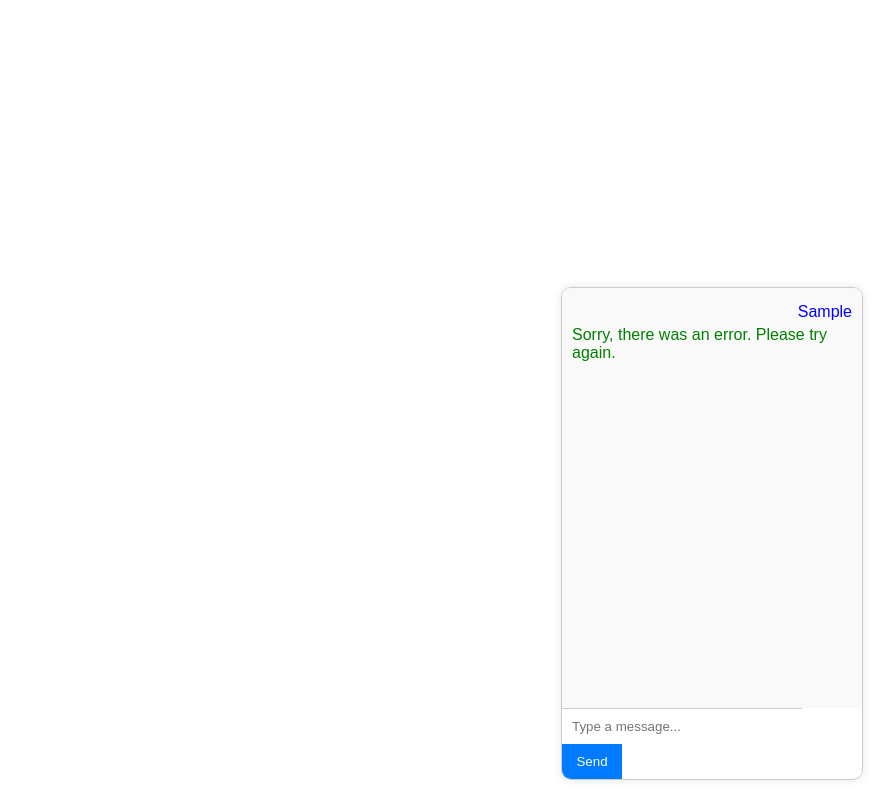
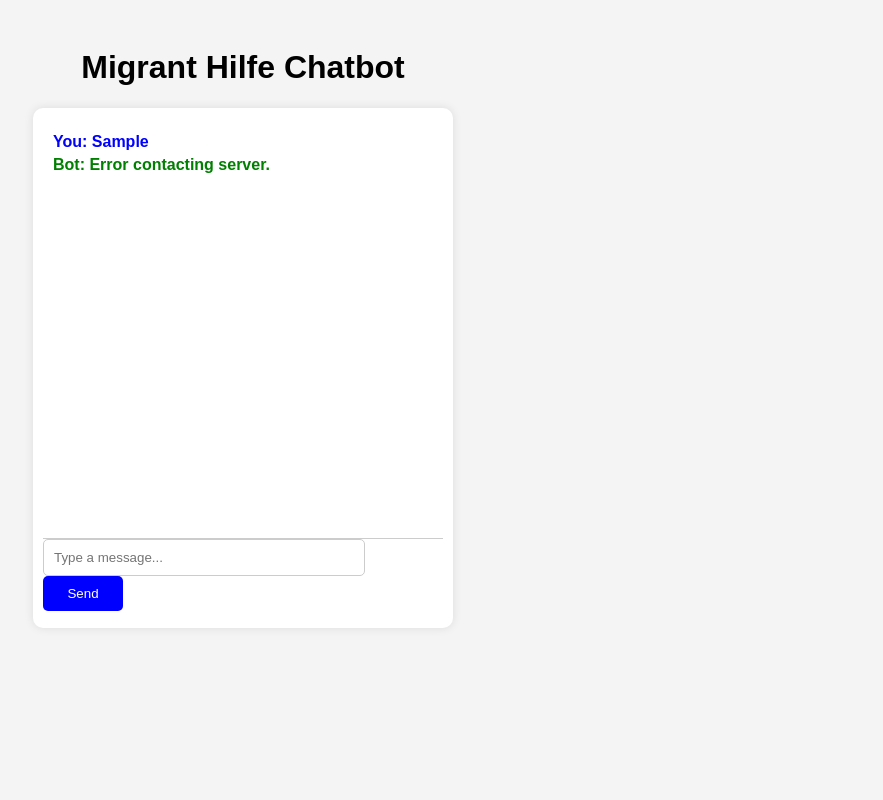
Before and after one commit to Sansanich114/migrant-hilfe-chatbot, a website: page index.html in a window 1280 px wide. Both pictures are taken after typing "Sample" into the empty fields and a click on the button "Send". Shown: the whole page, without its empty margins (397-1280 px from the left). Drawn offline with Linux system fonts and the light colour scheme; no server answers.

Commit message:
Added chatbot UI to website

```diff
--- a/index.html
+++ b/index.html
@@ -5,106 +5,93 @@
     <meta name="viewport" content="width=device-width, initial-scale=1.0">
     <title>Migrant Hilfe Chatbot</title>
     <style>
-        /* Basic styling for the chat interface */
+        body {
+            font-family: Arial, sans-serif;
+            text-align: center;
+            background-color: #f4f4f4;
+            padding: 20px;
+        }
         #chat-container {
-            width: 300px;
-            position: fixed;
-            bottom: 20px;
-            right: 20px;
-            border: 1px solid #ccc;
+            width: 400px;
+            height: 500px;
+            margin: auto;
+            background: white;
             border-radius: 10px;
             box-shadow: 0 0 10px rgba(0, 0, 0, 0.1);
-            overflow: hidden;
-            font-family: Arial, sans-serif;
+            display: flex;
+            flex-direction: column;
+            padding: 10px;
         }
         #chat-box {
-            height: 400px;
+            flex-grow: 1;
             overflow-y: auto;
             padding: 10px;
-            background-color: #f9f9f9;
+            border-bottom: 1px solid #ccc;
+            max-height: 400px;
         }
-        #userInput {
-            width: 80%;
+        #user-input {
+            width: 75%;
             padding: 10px;
-            border: none;
-            border-top: 1px solid #ccc;
-            box-sizing: border-box;
+            border: 1px solid #ccc;
+            border-radius: 5px;
         }
-        #sendButton {
+        #send-button {
             width: 20%;
             padding: 10px;
+            background: blue;
+            color: white;
             border: none;
-            background-color: #007bff;
-            color: white;
             cursor: pointer;
-        }
-        #sendButton:hover {
-            background-color: #0056b3;
+            border-radius: 5px;
         }
         .message {
+            text-align: left;
             margin: 5px 0;
         }
-        .user {
-            text-align: right;
+        .user-message {
             color: blue;
+            font-weight: bold;
         }
-        .bot {
-            text-align: left;
+        .bot-message {
             color: green;
+            font-weight: bold;
         }
     </style>
 </head>
 <body>
+    <h1>Migrant Hilfe Chatbot</h1>
     <div id="chat-container">
         <div id="chat-box"></div>
-        <input type="text" id="userInput" placeholder="Type a message...">
-        <button id="sendButton">Send</button>
+        <input type="text" id="user-input" placeholder="Type a message...">
+        <button id="send-button">Send</button>
     </div>
+
     <script>
-        // JavaScript to handle user interaction and communication with the server
-        document.getElementById('sendButton').addEventListener('click', sendMessage);
-        document.getElementById('userInput').addEventListener('keypress', function(e) {
-            if (e.key === 'Enter') {
-                sendMessage();
-            }
-        });
+        document.getElementById("send-button").addEventListener("click", function() {
+            let userMessage = document.getElementById("user-input").value.trim();
+            if (!userMessage) return;
 
-        function sendMessage() {
-            const userInput = document.getElementById('userInput');
-            const message = userInput.value.trim();
-            if (message === '') return;
+            let chatBox = document.getElementById("chat-box");
+            chatBox.innerHTML += `<p class="message user-message"><strong>You:</strong> ${userMessage}</p>`;
+            document.getElementById("user-input").value = "";
 
-            // Display user's message
-            displayMessage(message, 'user');
-            userInput.value = '';
-
-            // Send message to the server
-            fetch('http://localhost:3000/chat', {
-                method: 'POST',
+            fetch("https://migrant-hilfe-chatbot.onrender.com/chat", {
+                method: "POST",
                 headers: {
-                    'Content-Type': 'application/json'
+                    "Content-Type": "application/json"
                 },
-                body: JSON.stringify({ message: message })
+                body: JSON.stringify({ message: userMessage })
             })
             .then(response => response.json())
             .then(data => {
-                // Display bot's response
-                displayMessage(data.reply, 'bot');
+                chatBox.innerHTML += `<p class="message bot-message"><strong>Bot:</strong> ${data.reply}</p>`;
+                chatBox.scrollTop = chatBox.scrollHeight;
             })
             .catch(error => {
-                console.error('Error:', error);
-                displayMessage('Sorry, there was an error. Please try again.', 'bot');
+                console.error("Error:", error);
+                chatBox.innerHTML += `<p class="message bot-message"><strong>Bot:</strong> Error contacting server.</p>`;
             });
-        }
-
-        function displayMessage(message, sender) {
-            const chatBox = document.getElementById('chat-box');
-            const messageElement = document.createElement('div');
-            messageElement.className = `message ${sender}`;
-            messageElement.textContent = message;
-            chatBox.appendChild(messageElement);
-            chatBox.scrollTop = chatBox.scrollHeight;
-        }
+        });
     </script>
 </body>
 </html>
```
